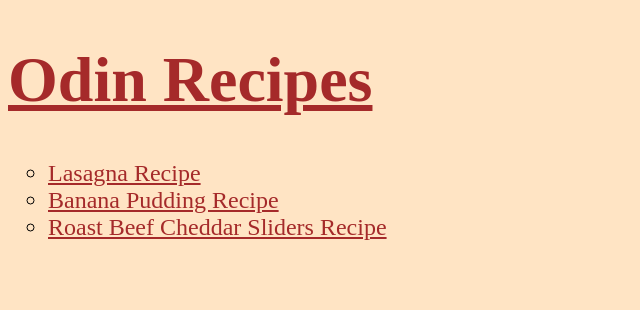
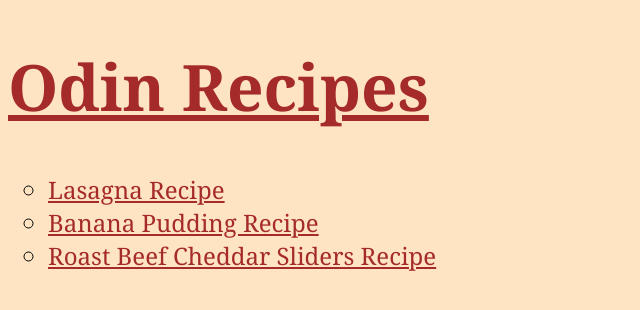
Before and after one commit to JohnnieCache7/Odin-Recipes, a plain HTML site: page index.html in a window 1280 px wide. Shown: the whole page, without its empty margins (0-640 px from the left). Drawn offline with Linux system fonts and the light colour scheme.

Commit message:
Added font family to body of index page.  -j

```diff
--- a/styles.css
+++ b/styles.css
@@ -1,6 +1,10 @@
 
 * {
     background-color: bisque;
+}
+
+body {
+    font-family:Georgia, 'Times New Roman', Times, serif;
 }
 h1 {
     color: brown;
```
